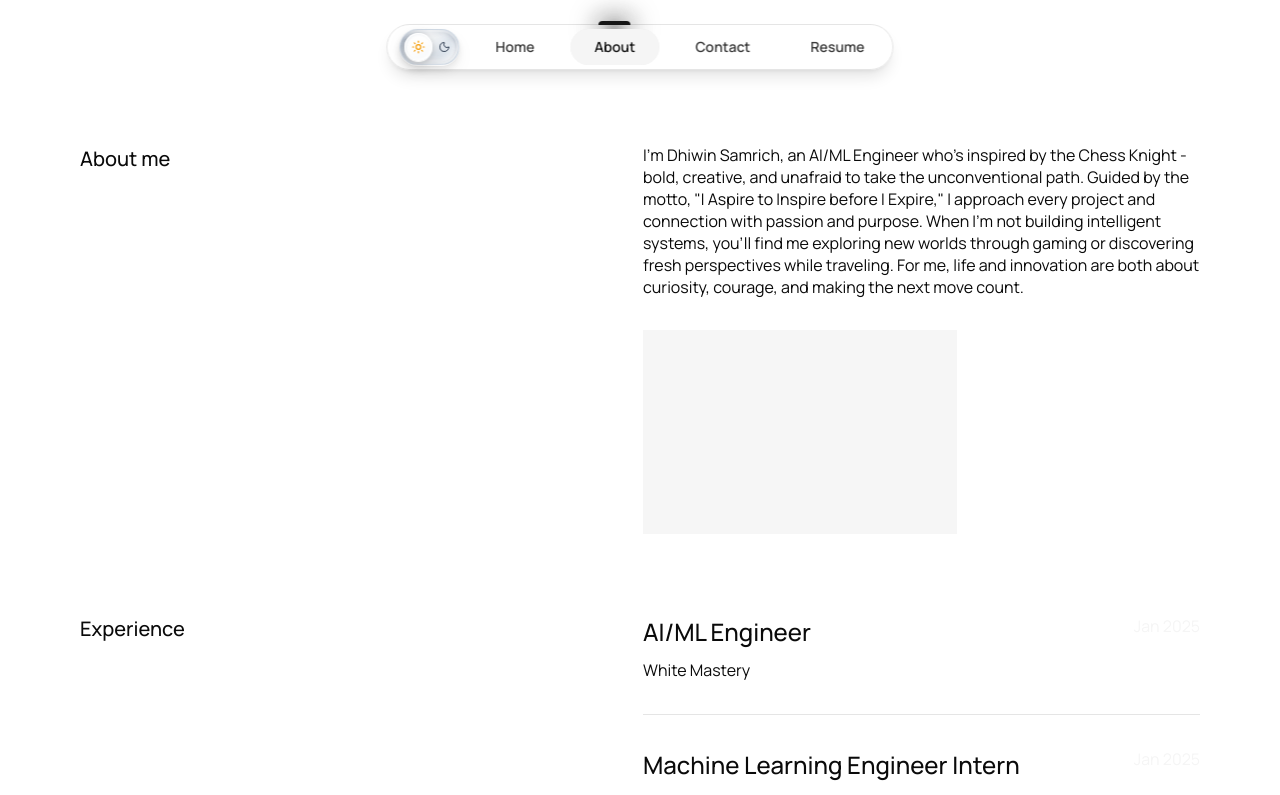
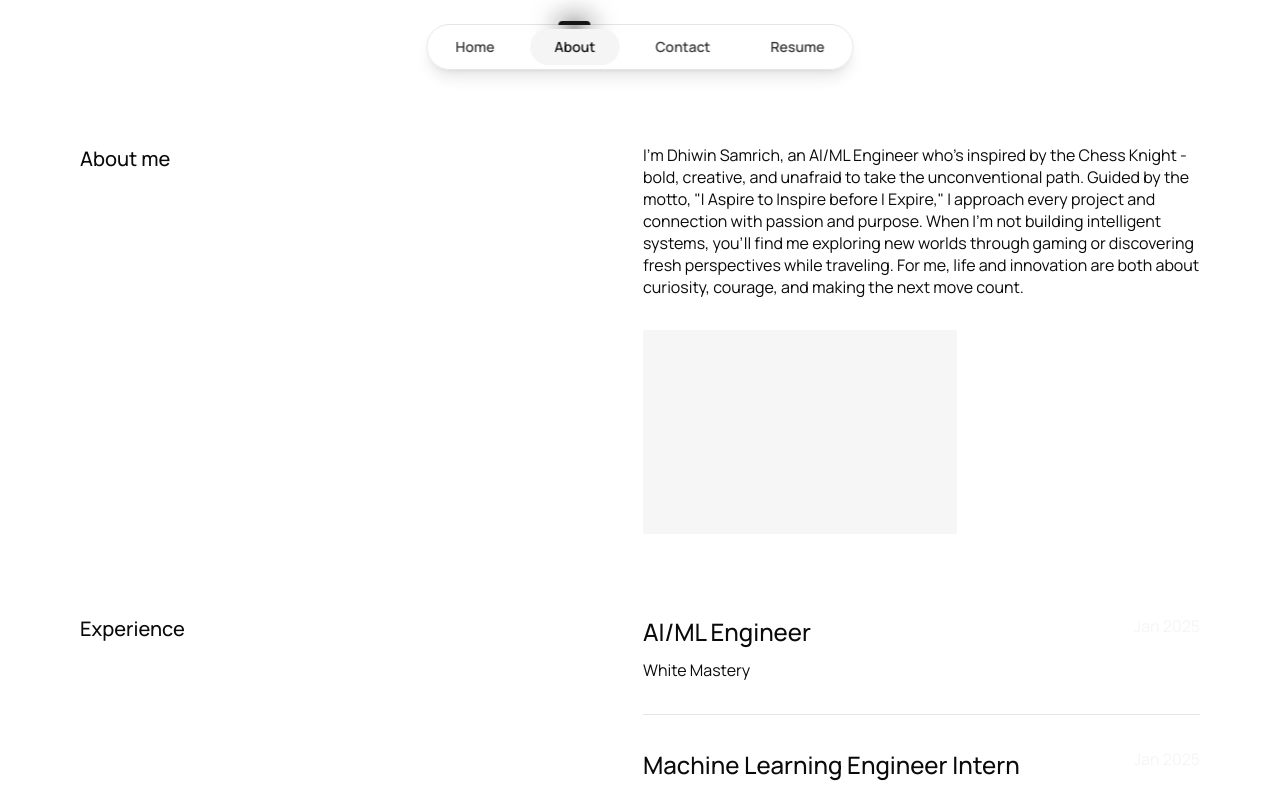
Before and after one commit to dhiwinsamrich/Portfolio, a React (Create React App) app: page /about in a window 1280 px wide. Shown: the top 795 px of the page. Built offline with nearby package versions, Linux system fonts and the light colour scheme.

Commit message:
Refactor Tailwind configuration to disable dark mode, remove ThemeProvider from App component, and clean up dark mode styles across various components. Update CSS for About, Contact, and Home pages to ensure consistent background and text colors. Adjust padding in Home component for improved layout.

```diff
--- a/src/App.jsx
+++ b/src/App.jsx
@@ -1,6 +1,5 @@
 import React from 'react';
 import { BrowserRouter as Router, Routes, Route } from 'react-router-dom';
-import { ThemeProvider } from './contexts/ThemeContext';
 import Home from './pages/Home';
 import About from './pages/About';
 import Contact from './pages/Contact';
@@ -8,7 +7,6 @@ import './App.css';
 
 function App() {
   return (
-    <ThemeProvider>
     <Router>
       <Routes>
         <Route path="/" element={<Home />} />
@@ -16,7 +14,6 @@ function App() {
         <Route path="/contact" element={<Contact />} />
       </Routes>
     </Router>
-    </ThemeProvider>
   );
 }
 
--- a/src/components/ui/hero-parallax.tsx
+++ b/src/components/ui/hero-parallax.tsx
@@ -110,10 +110,10 @@ export const HeroParallax = ({
 export const Header = () => {
   return (
     <div className="max-w-7xl relative mx-auto py-20 md:py-40 px-4 w-full left-0 top-0">
-      <h1 className="text-2xl md:text-7xl font-bold dark:text-white text-foreground">
+      <h1 className="text-2xl md:text-7xl font-bold text-foreground">
         DHIWIN SAMRICH <br /> AI/ML Engineer
       </h1>
-      <p className="max-w-2xl text-base md:text-xl mt-8 dark:text-neutral-200 text-muted-foreground">
+      <p className="max-w-2xl text-base md:text-xl mt-8 text-muted-foreground">
         Building intelligent systems that transform how humans interact with technology.
         Passionate about AI, Machine Learning, and creating solutions that make a difference.
       </p>
--- a/src/components/ui/logo-cloud-4.tsx
+++ b/src/components/ui/logo-cloud-4.tsx
@@ -21,7 +21,7 @@ export function LogoCloud({ logos, ...props }: LogoCloudProps) {
         {logos.map((logo) => (
           <img
             alt={logo.alt}
-            className="pointer-events-none h-4 select-none md:h-5 dark:brightness-0 dark:invert"
+            className="pointer-events-none h-4 select-none md:h-5"
             height="auto"
             key={`logo-${logo.alt}`}
             loading="lazy"
--- a/src/components/ui/tubelight-navbar.tsx
+++ b/src/components/ui/tubelight-navbar.tsx
@@ -3,7 +3,6 @@ import { motion } from "framer-motion";
 import { Link, useLocation } from "react-router-dom";
 import { LucideIcon } from "lucide-react";
 import { cn } from "../../lib/utils";
-import CinematicThemeSwitcher from "./cinematic-theme-switcher";
 
 interface NavItem {
   name: string;
@@ -52,9 +51,6 @@ export function NavBar({ items, className }: NavBarProps) {
       )}
     >
       <div className="flex items-center gap-3 bg-background/5 border border-border backdrop-blur-lg py-1 px-1 rounded-full shadow-lg">
-        <div className="ml-2">
-          <CinematicThemeSwitcher />
-        </div>
         {items.map((item) => {
           const Icon = item.icon;
           const isActive = activeTab === item.name;
--- a/src/index.css
+++ b/src/index.css
@@ -25,28 +25,6 @@
     --ring: 0 0% 3.9%;
     --radius: 0.5rem;
   }
-
-  .dark {
-    --background: 0 0% 3.9%;
-    --foreground: 0 0% 98%;
-    --card: 0 0% 3.9%;
-    --card-foreground: 0 0% 98%;
-    --popover: 0 0% 3.9%;
-    --popover-foreground: 0 0% 98%;
-    --primary: 0 0% 98%;
-    --primary-foreground: 0 0% 9%;
-    --secondary: 0 0% 14.9%;
-    --secondary-foreground: 0 0% 98%;
-    --muted: 0 0% 14.9%;
-    --muted-foreground: 0 0% 63.9%;
-    --accent: 0 0% 14.9%;
-    --accent-foreground: 0 0% 98%;
-    --destructive: 0 62.8% 30.6%;
-    --destructive-foreground: 0 0% 98%;
-    --border: 0 0% 14.9%;
-    --input: 0 0% 14.9%;
-    --ring: 0 0% 83.1%;
-  }
 }
 
 @layer base {
--- a/src/pages/About.css
+++ b/src/pages/About.css
@@ -2,8 +2,8 @@
   min-height: 100vh;
   display: flex;
   flex-direction: column;
-  background: hsl(var(--background));
-  color: hsl(var(--foreground));
+  background: hsl(var(--background, 0 0% 100%));
+  color: hsl(var(--foreground, 0 0% 0%));
   width: 100%;
   max-width: 100vw;
   overflow-x: hidden;
--- a/src/pages/Contact.css
+++ b/src/pages/Contact.css
@@ -2,8 +2,8 @@
   min-height: 100vh;
   display: flex;
   flex-direction: column;
-  background: hsl(var(--background));
-  color: hsl(var(--foreground));
+  background: hsl(var(--background, 0 0% 100%));
+  color: hsl(var(--foreground, 0 0% 0%));
   width: 100%;
   max-width: 100vw;
   overflow-x: hidden;
--- a/src/pages/Home.css
+++ b/src/pages/Home.css
@@ -40,7 +40,7 @@
 }
 
 .home-main {
-  padding: 0 8px;
+  padding: 0 56px;
   flex: 1;
   width: 100%;
   max-width: 100%;
@@ -49,13 +49,13 @@
 
 @media (max-width: 768px) {
   .home-main {
-    padding: 0 4px;
+    padding: 0 24px;
   }
 }
 
 @media (max-width: 480px) {
   .home-main {
-    padding: 0 2px;
+    padding: 0 16px;
   }
 }
 
--- a/src/pages/Home.jsx
+++ b/src/pages/Home.jsx
@@ -284,10 +284,7 @@ const Home = () => {
           <div className="w-full">
             <h2 className="mb-5 text-center">
               <span className="block font-medium text-2xl text-muted-foreground">
-                Tools I
-              </span>
-              <span className="font-black text-2xl text-primary tracking-tight md:text-3xl">
-                use
+                Tools I Use
               </span>
             </h2>
             <LogoCloud4 logos={toolsLogos} />
--- a/tailwind.config.js
+++ b/tailwind.config.js
@@ -1,6 +1,6 @@
 /** @type {import('tailwindcss').Config} */
 module.exports = {
-  darkMode: ["class"],
+  darkMode: false,
   content: [
     './pages/**/*.{js,jsx,ts,tsx}',
     './components/**/*.{js,jsx,ts,tsx}',
```
Lines whose indentation alone changed are shown as unchanged.
